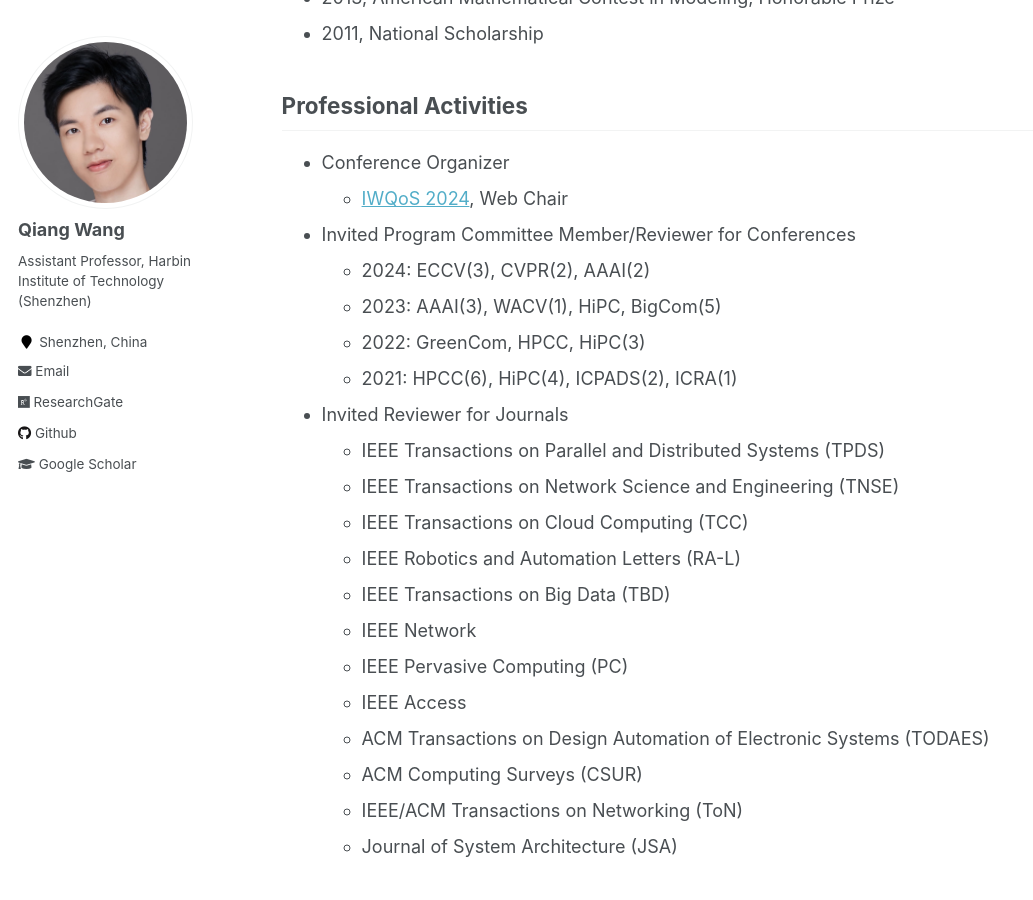
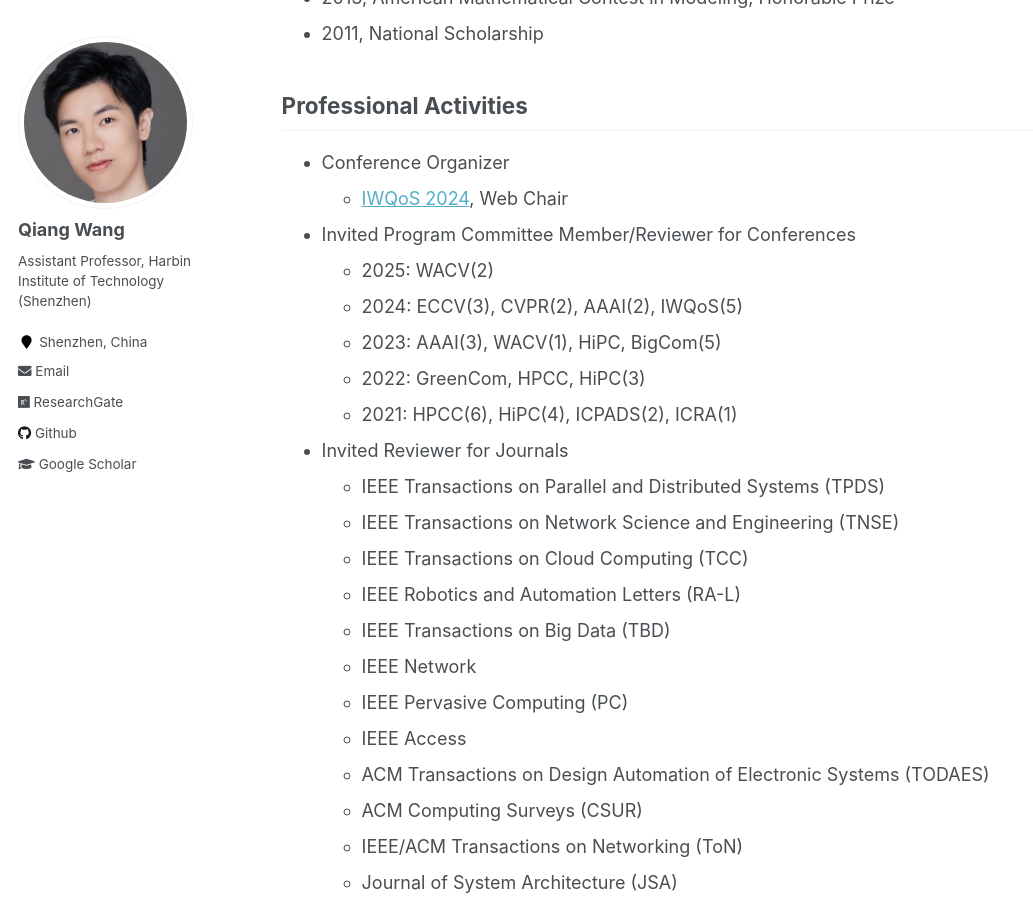
Before and after one commit to blackjack2015/blackjack2015.github.io, a Jekyll site: the page built from _pages/about.md, in a window 1280 px wide and 900 px high, scrolled down 2889 px. Shown: the whole window, without its empty margins (0-1033 px from the left). Built offline with Jekyll 4.4.1, drawn with Linux system fonts in a browser that asks for light colours.

Commit message:
Update about.md

```diff
--- a/_pages/about.md
+++ b/_pages/about.md
@@ -59,7 +59,8 @@ Qiang Wang is currently an Assistant Professor at Department of Computer Science
 + Conference Organizer
     + [IWQoS 2024](https://iwqos2024.ieee-iwqos.org/committees/organizing-committee), Web Chair
 + Invited Program Committee Member/Reviewer for Conferences
-    + 2024: ECCV(3), CVPR(2), AAAI(2)
+    + 2025: WACV(2)
+    + 2024: ECCV(3), CVPR(2), AAAI(2), IWQoS(5)
     + 2023: AAAI(3), WACV(1), HiPC, BigCom(5)
     + 2022: GreenCom, HPCC, HiPC(3)
     + 2021: HPCC(6), HiPC(4), ICPADS(2), ICRA(1)
```
